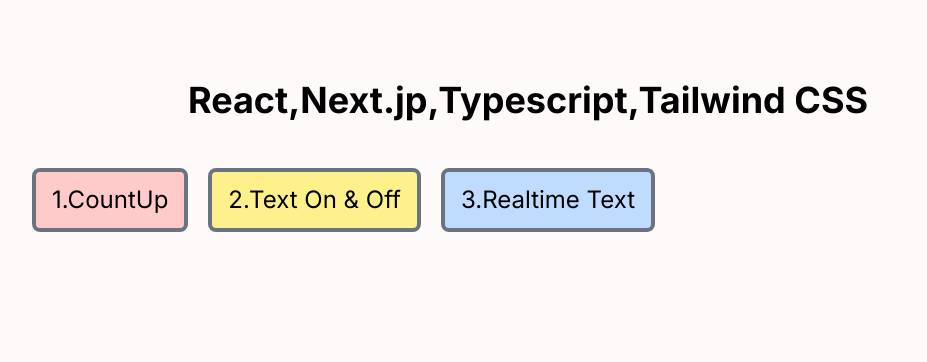
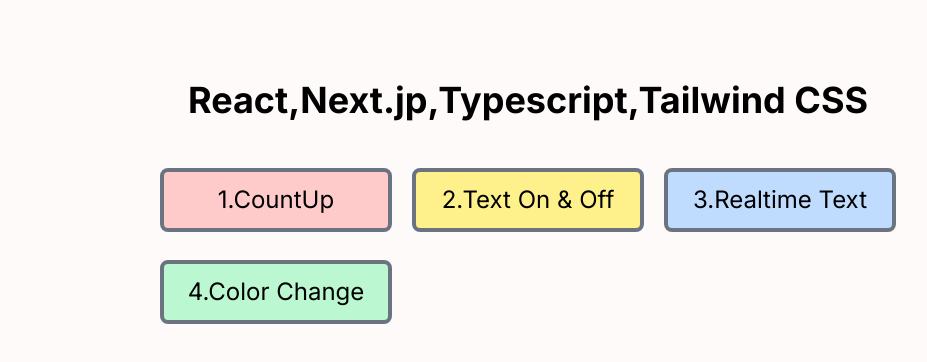
Before and after one commit to sena0514/my-app, a Next.js app: page / in a window 1280 px wide. Shown: the top 362 px of the page, without its empty margins (112-1039 px from the left). Built offline with nearby package versions, Linux system fonts and the light colour scheme.

Commit message:
トップページ微修正

```diff
--- a/app/page.tsx
+++ b/app/page.tsx
@@ -3,28 +3,34 @@
 export default function Home() {
   return (
     <div className="mt-20">
-      <div className="mx-auto max-w-5xl px-4">
-        <h2 className="text-4xl font-bold text-center">
+      <div className="mx-auto max-w-3xl px-4">
+        <h2 className="text-4xl font-bold text-center break-words">
           React,Next.jp,Typescript,Tailwind CSS
         </h2>
-        <div className="mt-12 flex gap-y-7 gap-x-5">
+        <div className="mt-12 grid justify-center gap-y-7 gap-x-5 grid-cols-1 md:grid-cols-2 lg:grid-cols-3">
           <Link
-            className="py-3 px-4 text-2xl rounded-lg border-4 border-gray-500 inline-block bg-red-200"
+            className="py-3 px-4 text-2xl text-center rounded-lg border-4 border-gray-500 inline-block bg-red-200"
             href="/countUp"
           >
             1.CountUp
           </Link>
           <Link
-            className="py-3 px-4 text-2xl rounded-lg border-4 border-gray-500 inline-block bg-yellow-200"
+            className="py-3 px-4 text-2xl text-center rounded-lg border-4 border-gray-500 inline-block bg-yellow-200"
             href="/textChange"
           >
-           2.Text On & Off
+            2.Text On & Off
           </Link>
           <Link
-            className="py-3 px-4 text-2xl rounded-lg border-4 border-gray-500 inline-block bg-blue-200"
+            className="py-3 px-4 text-2xl text-center rounded-lg border-4 border-gray-500 inline-block bg-blue-200"
             href="/realTimeText"
           >
-           3.Realtime Text
+            3.Realtime Text
+          </Link>
+          <Link
+            className="py-3 px-4 text-2xl text-center rounded-lg border-4 border-gray-500 inline-block bg-green-200"
+            href="/colorChange"
+          >
+            4.Color Change
           </Link>
         </div>
       </div>
```
